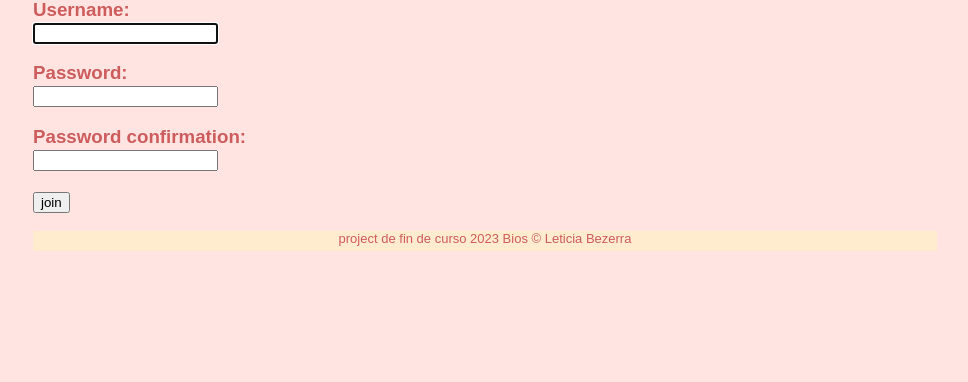
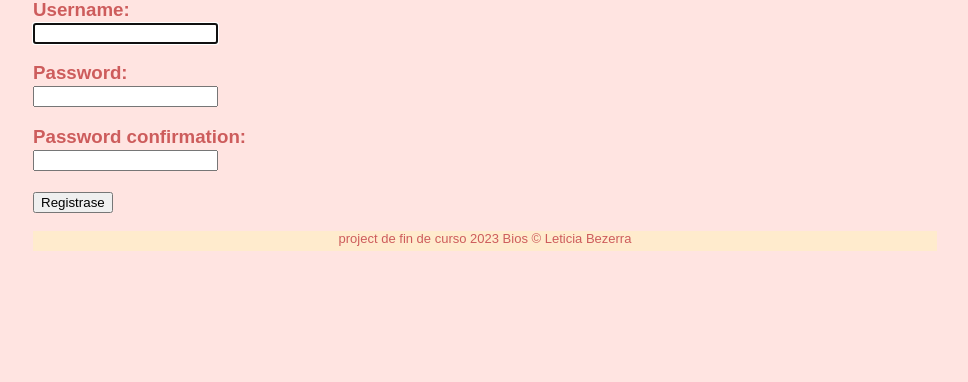
Before and after one commit to letisbezerra/GimnasiodeLasMaravillas, a Django app: page /join/ in a window 1280 px wide. Shown: the part 144-526 px from the top of the page, without its empty margins (155-1123 px from the left). Run offline with Django 4.2, Linux system fonts and the light colour scheme.

Commit message:
bottom names update

```diff
--- a/templates/enter.html
+++ b/templates/enter.html
@@ -27,7 +27,7 @@ enter
 </p>
 
 {% endfor %}
-<input type="submit" value="enter">
+<input type="submit" value="Ingresar">
 </form>
 
 {% endblock %}
--- a/templates/new_user.html
+++ b/templates/new_user.html
@@ -27,7 +27,7 @@
             {% endfor %}
         </p>
     {% endfor %}
-    <p><input type="submit" value="join"></p>
+    <p><input type="submit" value="Registrase"></p>
 </form>
 
 {% endblock %}
```
